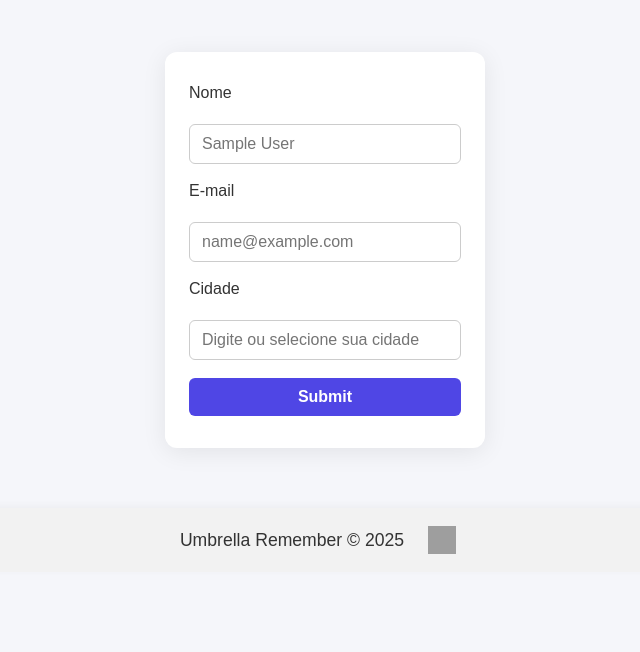
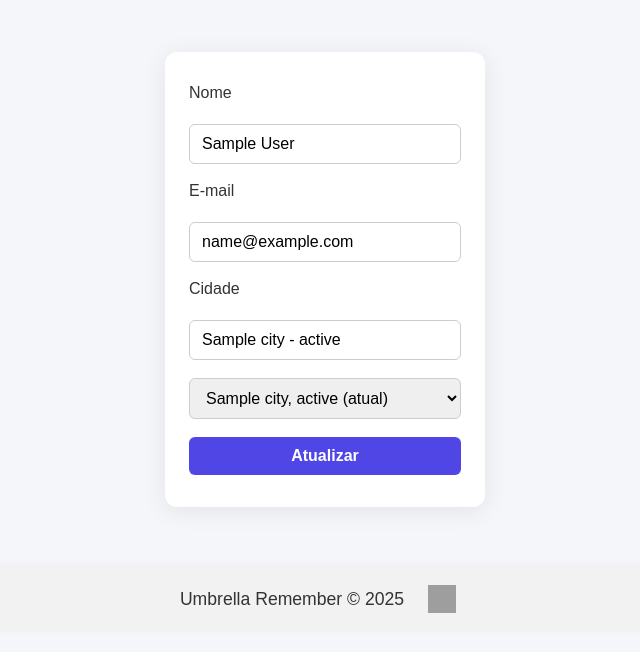
Before and after one commit to Ramalho7/UmbrellaRemember, a Flask app: page /update in a window 1280 px wide. Shown: the part 70-722 px from the top of the page, without its empty margins (322-962 px from the left). Run offline with Flask 3, Linux system fonts and the light colour scheme; the visitor is signed in with stand-in values (Sample User, id 1); tables that the repository leaves empty hold one stand-in row (values such as "Sample post"); grey boxes are pictures that could not be loaded.

Commit message:
Add city input synchronization and update user form fields

```diff
--- /dev/null
+++ b/static/syncCityInput.js
@@ -0,0 +1,21 @@
+function syncCityInput() {
+    const input = document.getElementById('city_input');
+    const select = document.getElementById('city_select');
+    const options = select.options;
+
+    // Verifica se o texto digitado corresponde a alguma opção no select
+    for (let i = 0; i < options.length; i++) {
+        if (options[i].text.toLowerCase().includes(input.value.toLowerCase())) {
+            select.value = options[i].value; // Define o ID da cidade no select
+            return;
+        }
+    }
+
+    select.value = ""; // Limpa a seleção se não houver correspondência
+}
+
+function syncCitySelect() {
+    const input = document.getElementById('city_input');
+    const select = document.getElementById('city_select');
+    input.value = select.options[select.selectedIndex].text; // Define o nome da cidade no input
+}
--- a/templates/editUserPage.html
+++ b/templates/editUserPage.html
@@ -6,25 +6,32 @@
 <div class="form-container">
     <div class="main_form">
         <div class="userId">
-            <input type="hidden" value="{{user.id}}">
+            <input type="hidden" name="user_id" value="{{ user.id }}">
         </div>
         <form action="/updateUser" method="POST">
             <label for="name">Nome</label>
-            <input id="name" name="name" placeholder="{{user.name}}" required>
+            <input id="name" name="name" value="{{ user.name }}" placeholder="Digite seu nome" required>
+
             <label for="email">E-mail</label>
-            <input id="email" autocomplete="off" name="email" placeholder="{{user.email}}" type="email" required>
+            <input id="email" autocomplete="off" name="email" value="{{ user.email }}" placeholder="Digite seu e-mail" type="email" required>
+
             <label for="city">Cidade</label>
-            <input list="cities" id="city" name="city_id" placeholder="Digite ou selecione sua cidade" required>
-            <datalist id="cities">
-                <option value="{{ user.city.id }}">{{ user.city.city_name }} - {{ user.city.state.state_name }} (atual)
-                </option>
+
+            <input id="city_input" placeholder="Digite ou selecione sua cidade" value="{{ user.city.city_name }} - {{ user.city.state.state_name }}" oninput="syncCityInput()" required>
+
+            <select id="city_select" name="city_id" onchange="syncCitySelect()" required>
+                <option value="" disabled>Selecione sua cidade</option>
+                <option value="{{ user.city.id }}" selected>{{ user.city.city_name }}, {{ user.city.state.state_name }} (atual)</option>
                 {% for city in cities %}
-                <option value="{{ city.id }}">{{ city.city_name }} - {{ city.state.state_name }}</option>
+                <option value="{{ city.id }}">{{ city.city_name }}, {{ city.state.state_name }}</option>
                 {% endfor %}
-            </datalist>
-            <button type="submit">Submit</button>
+            </select>
+
+            <button type="submit">Atualizar</button>
         </form>
     </div>
 </div>
 
+<script src="/static/syncCityInput.js"></script>
+
 {% endblock %}
--- a/templates/layout.html
+++ b/templates/layout.html
@@ -5,9 +5,9 @@
     <meta charset="UTF-8">
     <meta name="viewport" content="width=device-width, initial-scale=1.0">
     <title>{% block title %}{% endblock %}</title>
-    <link href="/static/css/layout.css" rel="stylesheet">
-    <link href="/static/css/index.css" rel="stylesheet">
-    <link href="/static/css/profile.css" rel="stylesheet">
+    <link href="{{ url_for('static', filename='css/layout.css') }}" rel="stylesheet">
+    <link href="{{ url_for('static', filename='css/index.css') }}" rel="stylesheet">
+    <link href="{{ url_for('static', filename='css/profile.css') }}" rel="stylesheet">
 </head>
 
 <body>
```
Also changed, not shown: templates/index.html (+13 -5 lines).
